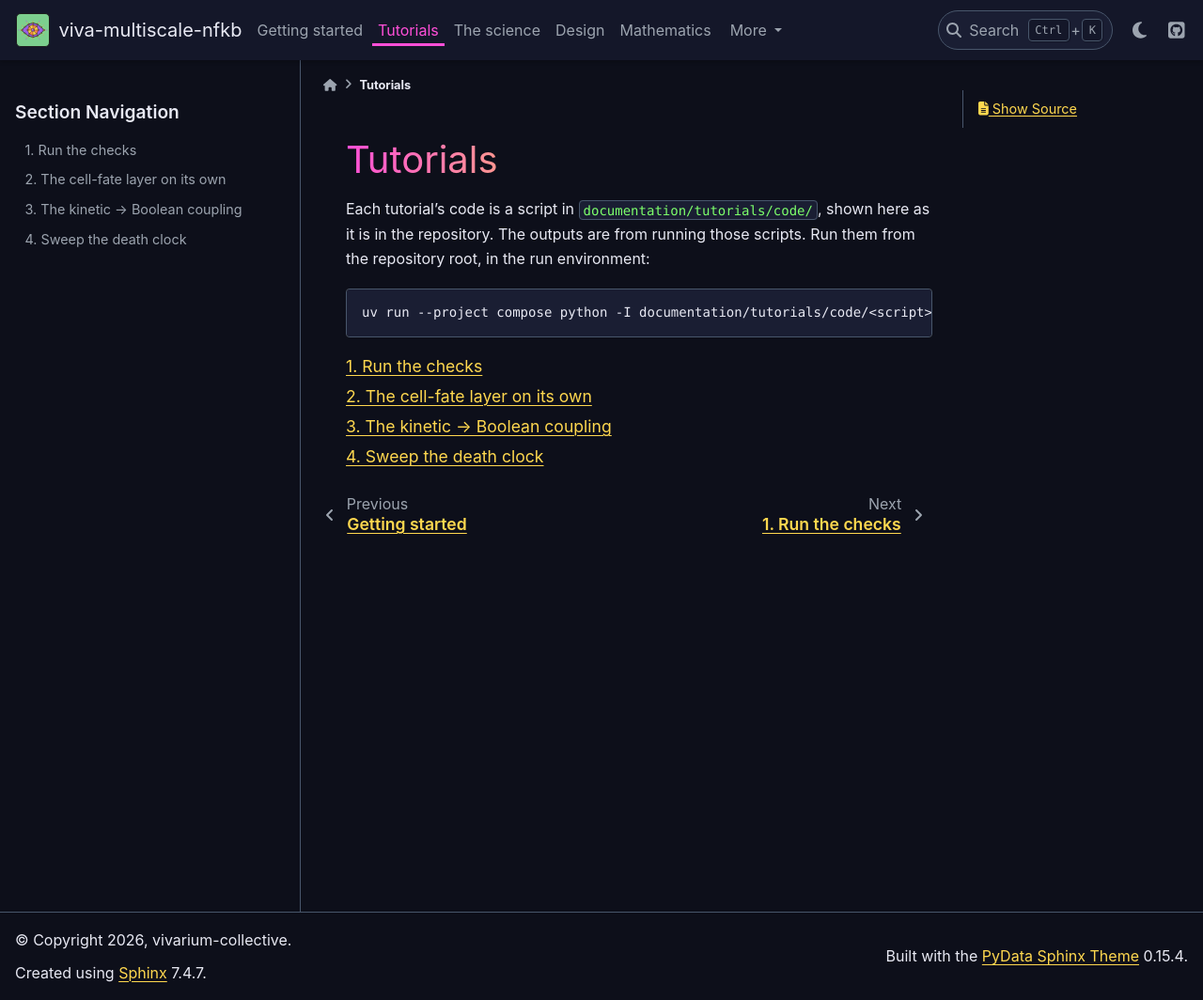
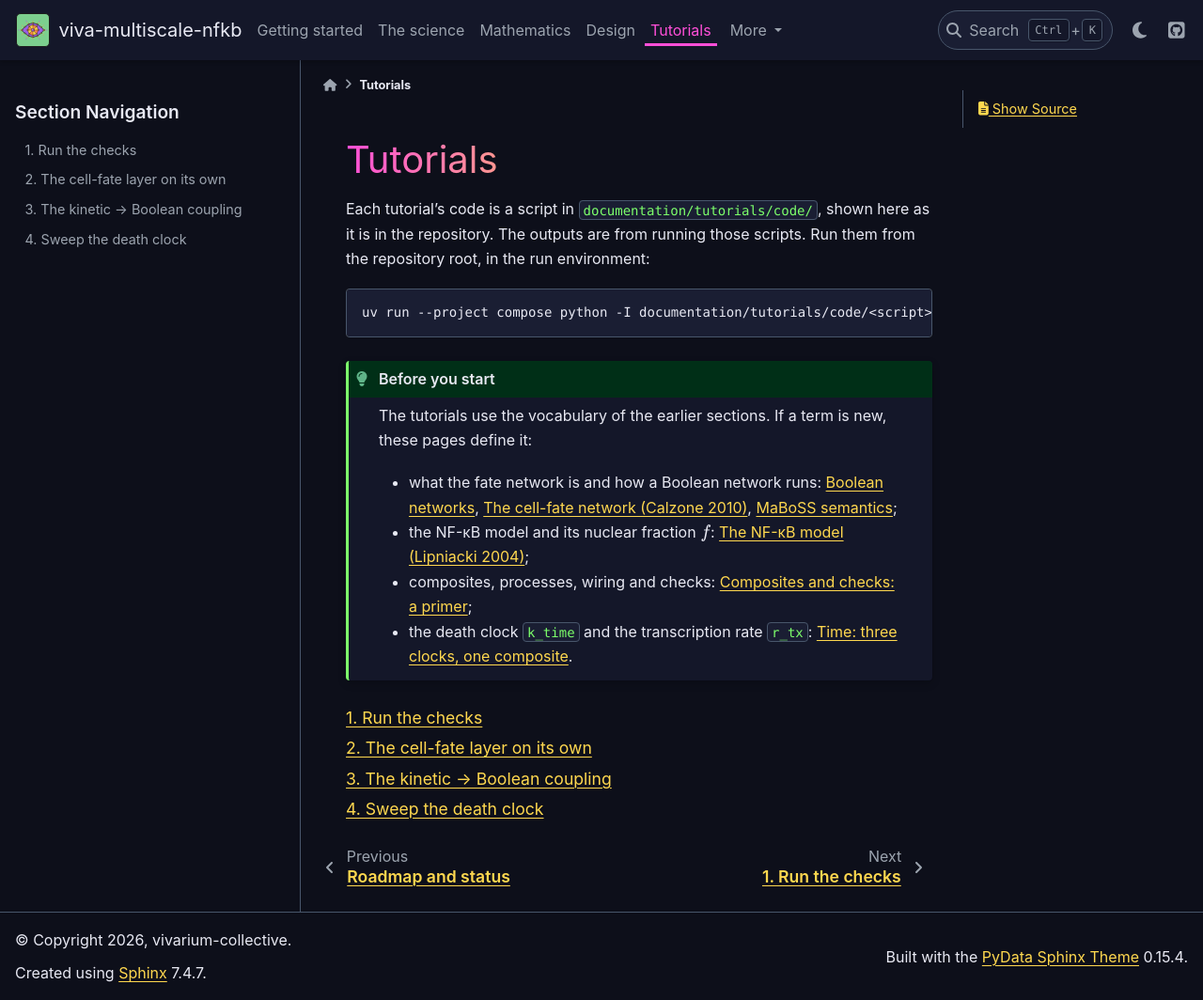
Before and after one commit to vivarium-collective/viva-multiscale-nfkb, a Sphinx documentation site: the page built from documentation/tutorials/index.md, in a window 1280 px wide and 1064 px high. Shown: the whole window at 94% size. Built offline with Sphinx 7.4.7 and the PyData theme 0.15.4, drawn with Linux system fonts in a browser that asks for light colours.

Commit message:
docs: reading order, foundations first
- Top level: getting started -> science -> math -> design -> tutorials -> verification ->
  reference. The tutorials no longer come before the pages that define their terms.
- Design: composite-primer -> architecture -> kinetic -> spatial -> boolean -> time ->
  rule-based -> coupling -> calibration -> studies -> decisions -> roadmap. Time (k_time,
  r_tx) and rule-based (d1) precede coupling, which uses both. Calibration (Study 0)
  precedes the headline studies, whose page depends on its result.
- The tutorials index gains a prerequisites box linking the foundation pages.

sphinx-build -W passes. Docs plan step 3.

Co-Authored-By: Claude Opus 5.5 <noreply@anthropic.com>

````diff
--- a/documentation/tutorials/index.md
+++ b/documentation/tutorials/index.md
@@ -5,6 +5,16 @@ are from running those scripts. Run them from the repository root, in the run en
 
 ```bash
 uv run --project compose python -I documentation/tutorials/code/<script>.py
+```
+
+```{admonition} Before you start
+:class: tip
+The tutorials use the vocabulary of the earlier sections. If a term is new, these pages define it:
+- what the fate network is and how a Boolean network runs: {doc}`../science/boolean-networks`,
+  {doc}`../science/calzone-network`, {doc}`../math/maboss`;
+- the NF-κB model and its nuclear fraction $f$: {doc}`../science/lipniacki-model`;
+- composites, processes, wiring and checks: {doc}`../design/composite-primer`;
+- the death clock `k_time` and the transcription rate `r_tx`: {doc}`../design/time`.
 ```
 
 ```{toctree}
````
Also changed, not shown: docs/design/plan-docs-first-principles.md (+6 -2 lines), documentation/design/index.md (+2 -2 lines), documentation/index.md (+3 -3 lines).
